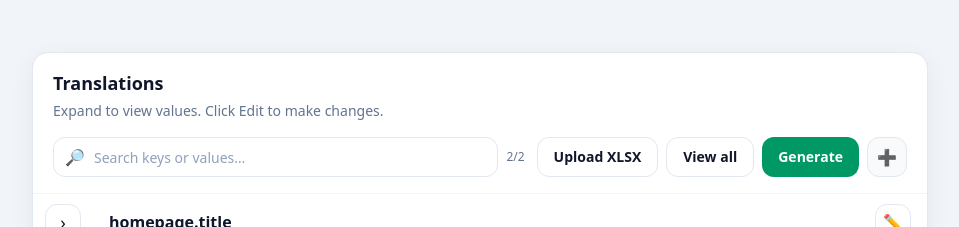
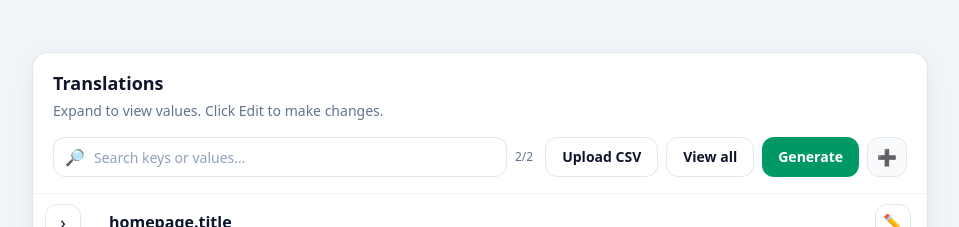
Before and after one commit to vizune/translations-cms, a Vue app in the folder translation-cms/: page / in a window 1280 px wide. Shown: the top 227 px of the page, without its empty margins (160-1119 px from the left). Built offline with nearby package versions, Linux system fonts and the light colour scheme.

Commit message:
Upload button to accept CSV files

```diff
--- a/translation-cms/src/components/TranslationGroup.vue
+++ b/translation-cms/src/components/TranslationGroup.vue
@@ -118,13 +118,13 @@ async function onFilePicked(e: Event) {
             class="inline-flex h-10 items-center justify-center rounded-xl border border-slate-200 bg-white px-4 text-sm font-semibold text-slate-900 hover:bg-slate-50 active:scale-[0.98]"
             @click="openFilePicker"
           >
-            Upload XLSX
+            Upload CSV
           </button>
 
           <input
             ref="fileInputRef"
             type="file"
-            accept=".xlsx"
+            accept=".csv"
             class="hidden"
             @change="onFilePicked"
           />
```
